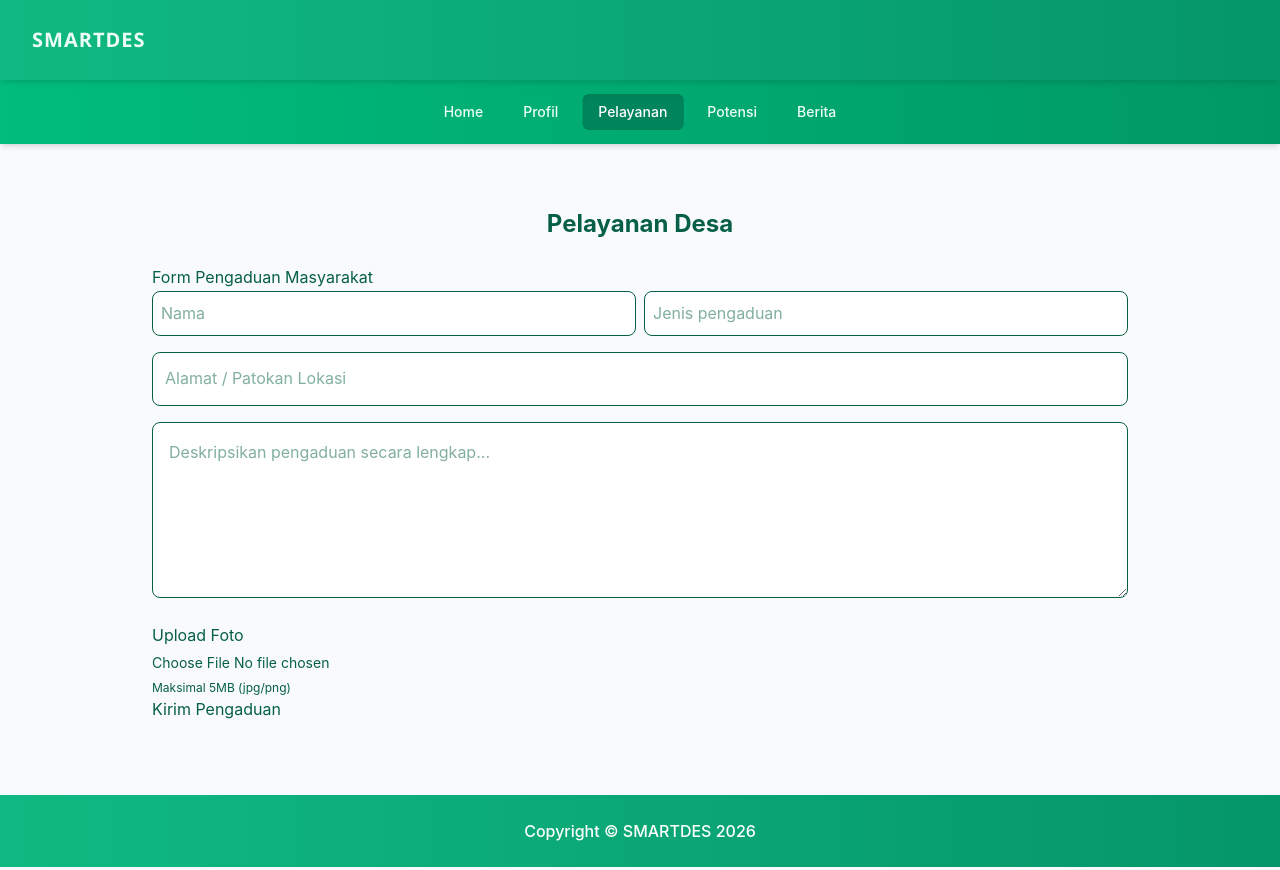
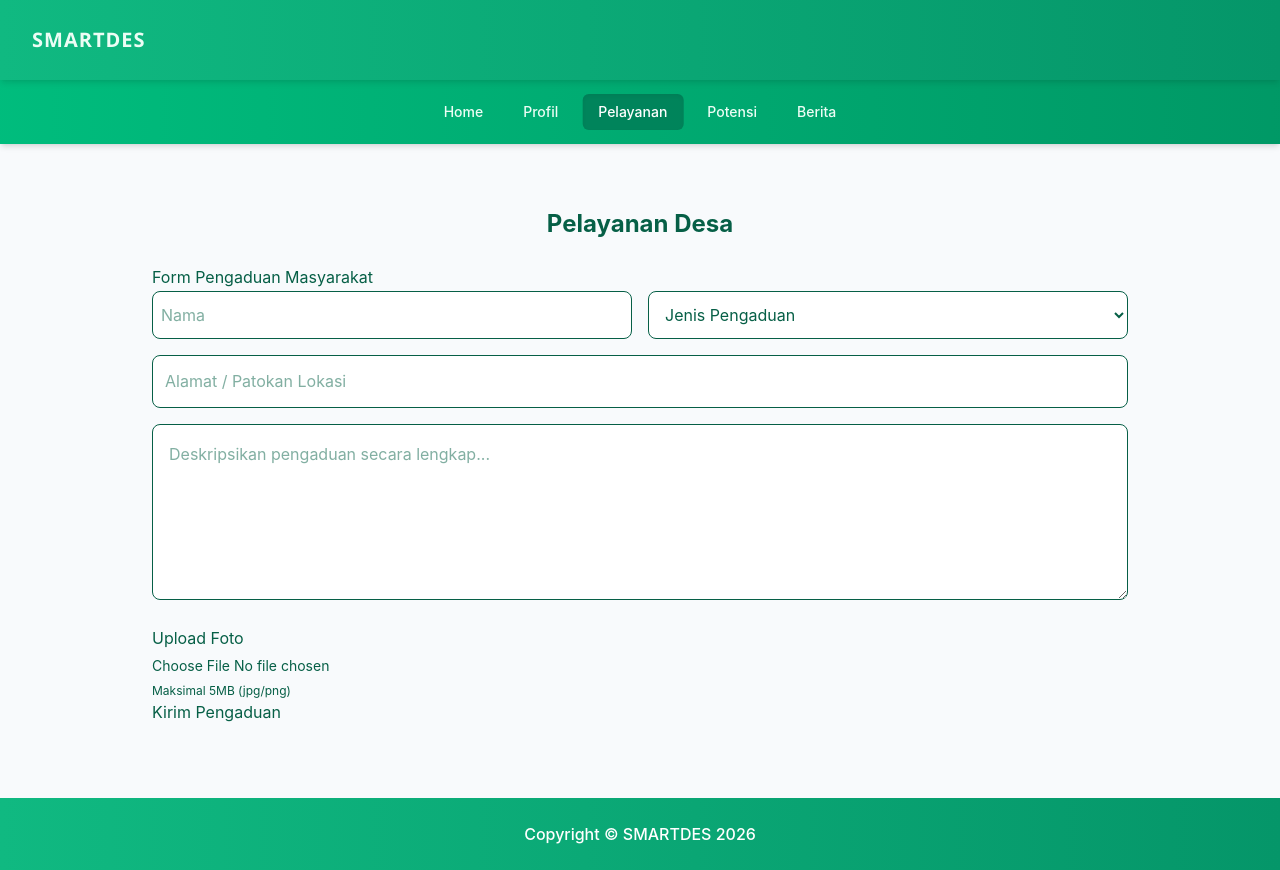
Before and after one commit to muhammadarlianoscar-uti/TA-WEB-24-SEMBADE, a Next.js app in the folder my-app/: page /pelayanan in a window 1280 px wide. Built offline with nearby package versions, Linux system fonts and the light colour scheme.

Commit message:
umam : kolom jenis pengaduan ada opsi pilihan

```diff
--- a/my-app/app/pelayanan/page.tsx
+++ b/my-app/app/pelayanan/page.tsx
@@ -51,20 +51,25 @@ export default function PelayananPage() {
 
         <form onSubmit={handleSubmit}>
           {/* nama */}
-          <div className="grid md:grid-cols-2 gap-2">
+          <div className="grid md:grid-cols-2 gap-4">
             <input
               name="name"
               placeholder="Nama"
               onChange={handleChange}
               className="w-full border p-2 rounded-lg bg-white"
             />
-            {/* jenis pengaduan */}
-              <input
-              name="Jenis pengaduan"
-              placeholder="Jenis pengaduan"
+            <select
+              name="category"
               onChange={handleChange}
-              className="w-full border p-2 rounded-lg bg-white"
-            />
+              className="w-full border p-3 rounded-lg bg-white"
+              required
+            >
+              <option value="">Jenis Pengaduan</option>
+              <option value="jalan">Jalan Rusak</option>
+              <option value="sampah">Sampah</option>
+              <option value="lampu">Lampu Jalan</option>
+              <option value="lainnya">Lainnya</option>
+            </select>
 
           </div>
 
```
Also changed, not shown: 1 other file (tests, documents, lock files or other folders).
